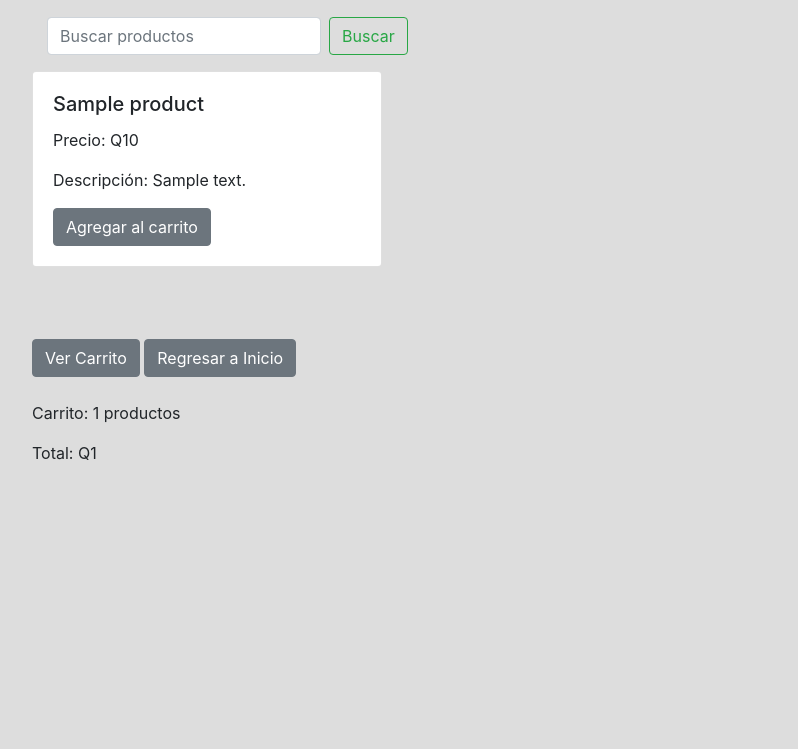
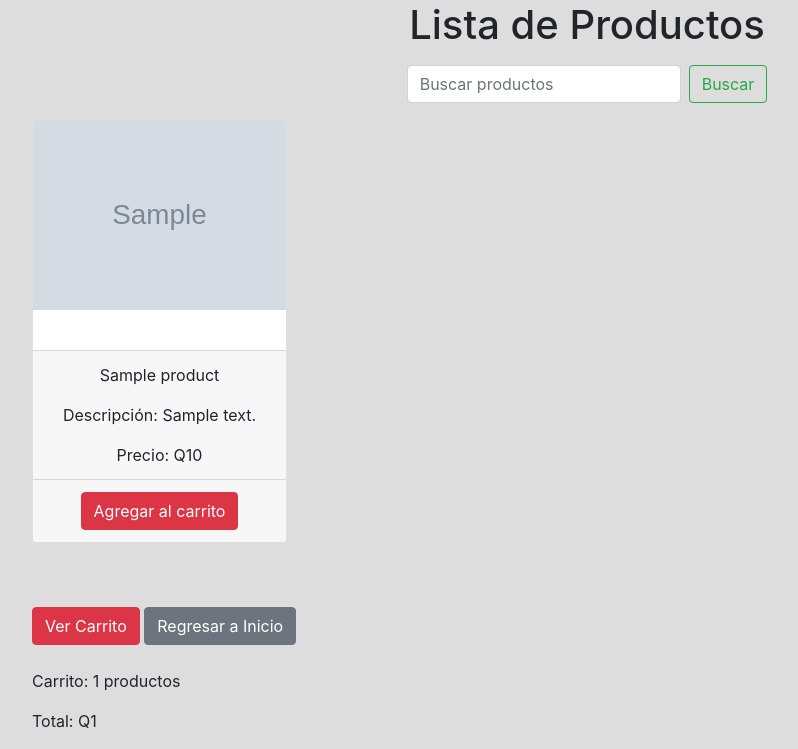
Before and after one commit to metalfred20/Web-Repasa, a Flask app: template templates/product_list_paginated.html in a window 1280 px wide. Shown: the part 95-844 px from the top of the page, without its empty margins (53-851 px from the left). Before the commit the page ends 555 px from the top, so only its background shows below. Run offline with Flask 3, Linux system fonts and the light colour scheme; the template is opened without the code that fills it: most values are stand-ins (such as "Sample title", 1, 10 or a date in 2020); grey boxes marked "Sample" are stand-in pictures; some libraries are stand-ins or nearby versions.

Commit message:
Update product_list_paginated.html

```diff
--- a/templates/product_list_paginated.html
+++ b/templates/product_list_paginated.html
@@ -4,10 +4,12 @@
 {% block title %}Productos - REPASA{% endblock %}
 
 {% block content %}
+<br>
+<br>
     <h1 class="mt-5 text-center">Lista de Productos</h1>
 
     <div class="container mt-3">
-        <form class="form-inline my-2 my-lg-0" action="{{ url_for('search_products') }}" method="GET">
+        <form class="form-inline my-2 my-lg-0 justify-content-center mx-auto" action="{{ url_for('search_products') }}" method="GET">
             <input class="form-control mr-sm-2" type="search" placeholder="Buscar productos" aria-label="Search" name="query">
             <button class="btn btn-outline-success my-2 my-sm-0" type="submit">Buscar</button>
         </form>
@@ -15,14 +17,22 @@
 
     <div class="row mt-3">
         {% for product in products %}
-            <div class="col-md-4 mb-4">
-                <div class="card">
+            <div class="col-md-3 mb-3">
+                <div class="card h-100">
+                    <img src="{{ product.image_url }}" class="card-img-top img-fixed-size zoomable" alt="Imagen del producto">
                     <div class="card-body">
-                        <h5 class="card-title">{{ product.name }}</h5>
+                        <!-- Contenido principal de la tarjeta -->
+                    </div>
+                    <div class="card-footer text-center">
+                        <!-- Segundo card-footer con precio, cantidad y descripción -->
+                        <p class="card-text">{{product.name}}</p>
+                        <p class="card-text">Descripción: {{ product.description }}</p>
                         <p class="card-text">Precio: Q{{ product.price }}</p>
-                        <p class="card-text">Descripción: {{ product.description }}</p>
+                    </div>
+                    <div class="card-footer text-center">
+                        <!-- Primer card-footer con el botón "Agregar al carrito" -->
                         <form action="{{ url_for('add_to_cart', product_id=product.id) }}" method="post">
-                            <button type="submit" class="btn btn-secondary">Agregar al carrito</button>
+                            <button type="submit" class="btn btn-danger">Agregar al carrito</button>
                         </form>
                     </div>
                 </div>
@@ -44,7 +54,7 @@
         </ul>
     </nav>
 
-    <a class="btn btn-secondary mt-3" href="{{ url_for('view_cart') }}">Ver Carrito</a>
+    <a class="btn btn-danger mt-3" href="{{ url_for('view_cart') }}">Ver Carrito</a>
     <a class="btn btn-secondary mt-3" href="{{ url_for('index') }}">Regresar a Inicio</a>
 
     <div class="mt-4">
```
